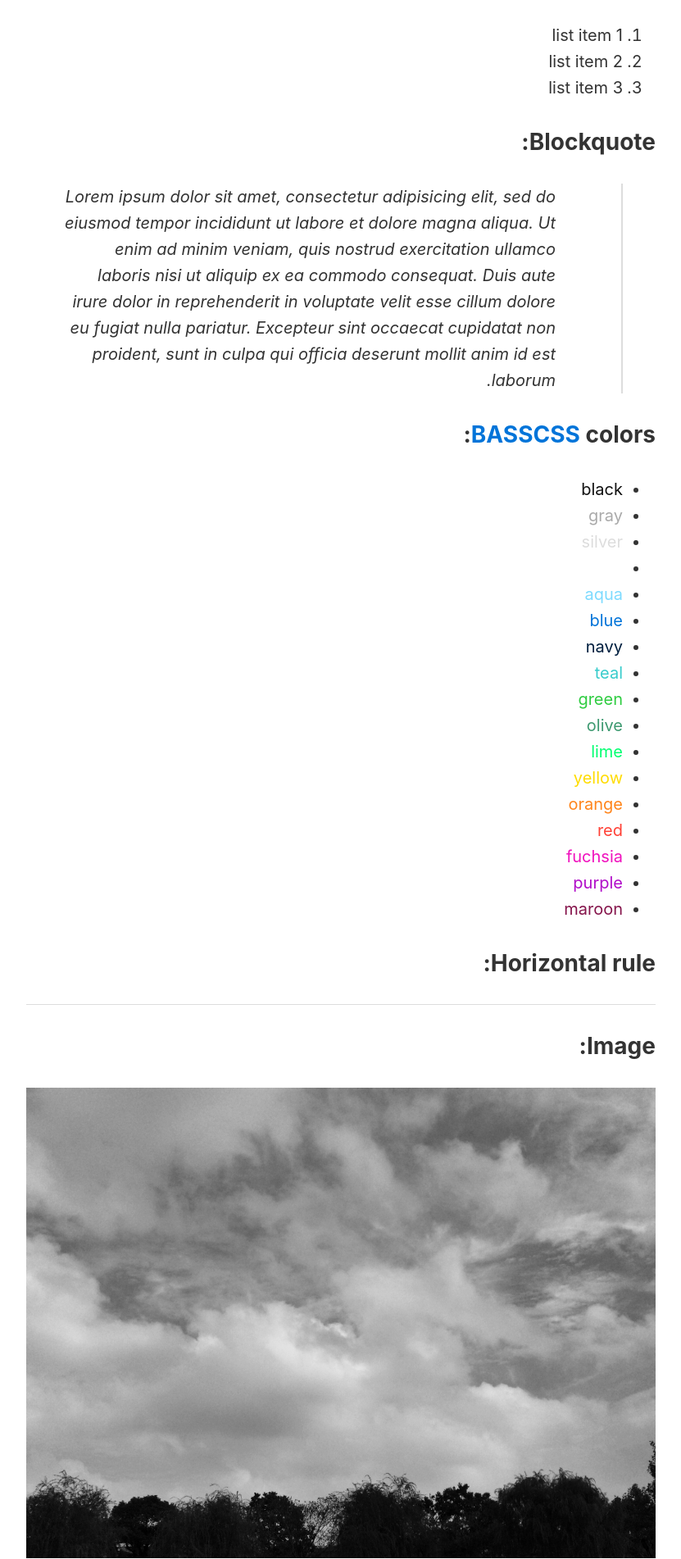
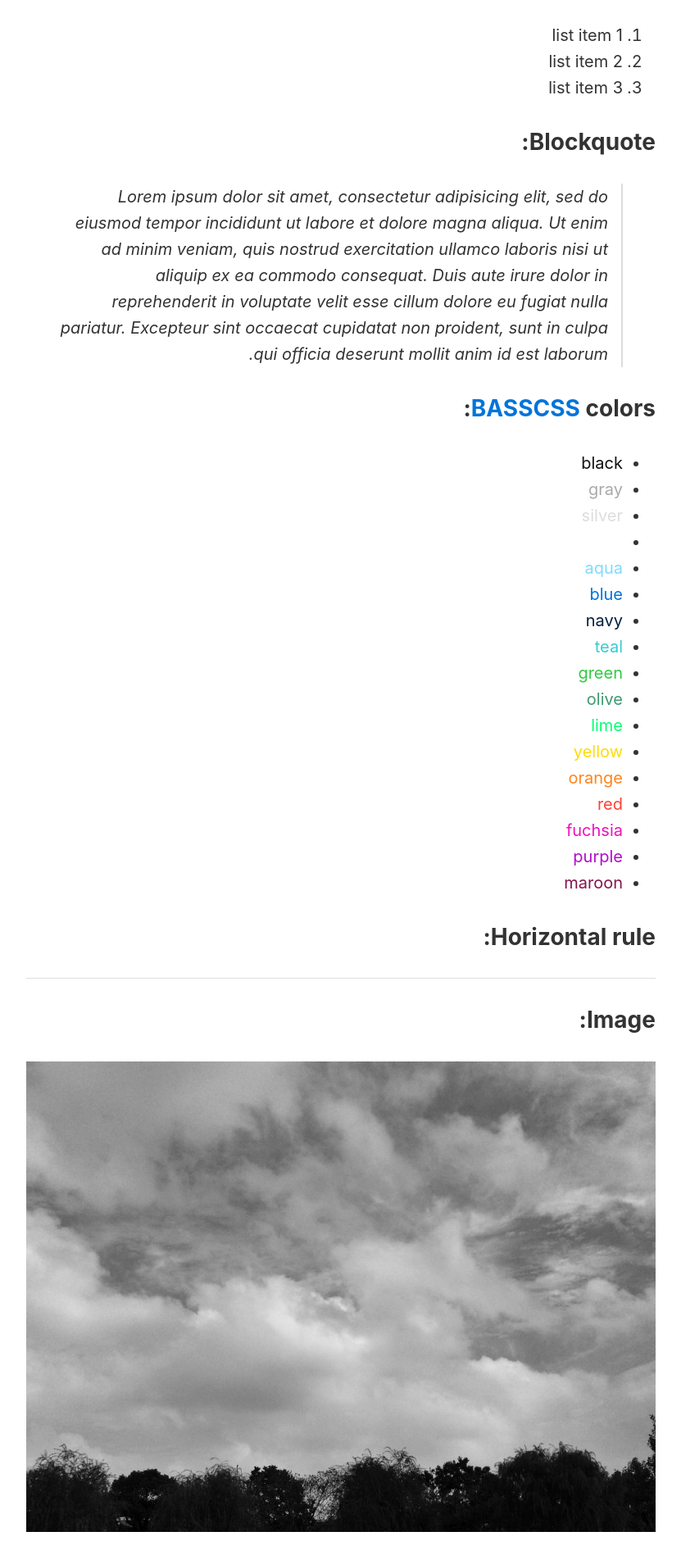
Before and after one commit to alexpolonsky/test-dec2016, a Jekyll site: the page built from _posts/2015-05-03-styles-for-cake.md, in a window 1280 px wide. Shown: the part 1226-3128 px from the top of the page at 82% size, without its empty margins (224-1055 px from the left). Built offline with Jekyll 4.4.1, drawn with Linux system fonts in a browser that asks for light colours.

Commit message:
Update _base.scss

```diff
--- a/_sass/_base.scss
+++ b/_sass/_base.scss
@@ -35,7 +35,7 @@ h3 {
 }
 blockquote {
     font-style: italic;
-    padding-right: 5rem;
+    padding-right: 1rem;
     border-right: 2px solid $border-color;
 }
 img {
@@ -66,7 +66,6 @@ pre {
     overflow-x: auto;
 }
 code {
-    direction: ltr;
     font-family: 'Courier New',Consolas,monopace;
     tab-size: 4;
 }
```
